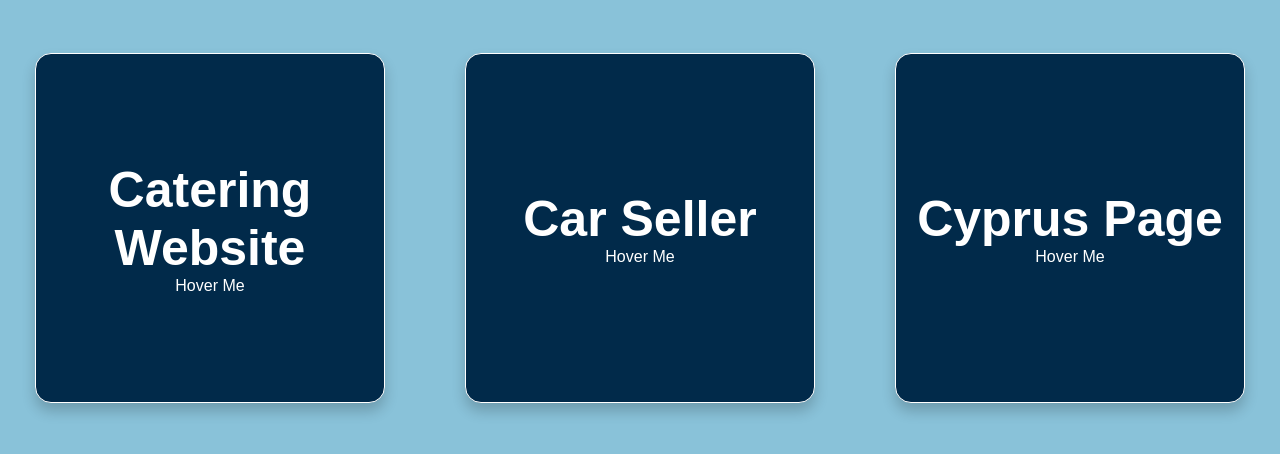
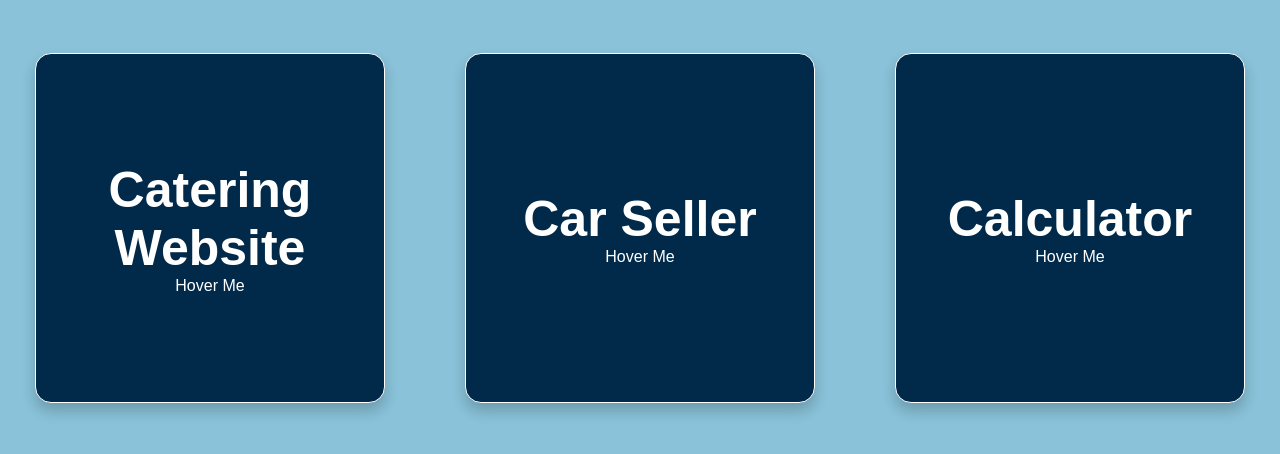
Before and after one commit to AndreiZg/My-Portfolio, a Python web app: template templates/project.html in a window 1280 px wide. Shown: the part 212-666 px from the top of the page. Run offline with Jinja, Linux system fonts and the light colour scheme; the template is opened without the code that fills it, so the values that code supplies are empty.

Commit message:
add calculator project  page

```diff
--- a/templates/project.css
+++ b/templates/project.css
@@ -199,7 +199,7 @@ nav a {
   }
 
   .third{
-    background: url(images/msg762167190-75134.jpg);
+    background: url(images/calculator.JPG);
     background-color: var(--etc);
     background-position: center;
     background-size: contain;
--- a/templates/project.html
+++ b/templates/project.html
@@ -78,7 +78,7 @@
                         <div class="flip-card" style="--t:3">
                             <div class="flip-card-inner">
                                 <div class="flip-card-front">
-                                    <h1 class="title">Cyprus Page</h1>
+                                    <h1 class="title">Calculator</h1>
                                     <p>Hover Me</p>
                                 </div>
                                 <div class="flip-card-back third">
```
Also changed, not shown: templates/images/calculator.JPG (added).
